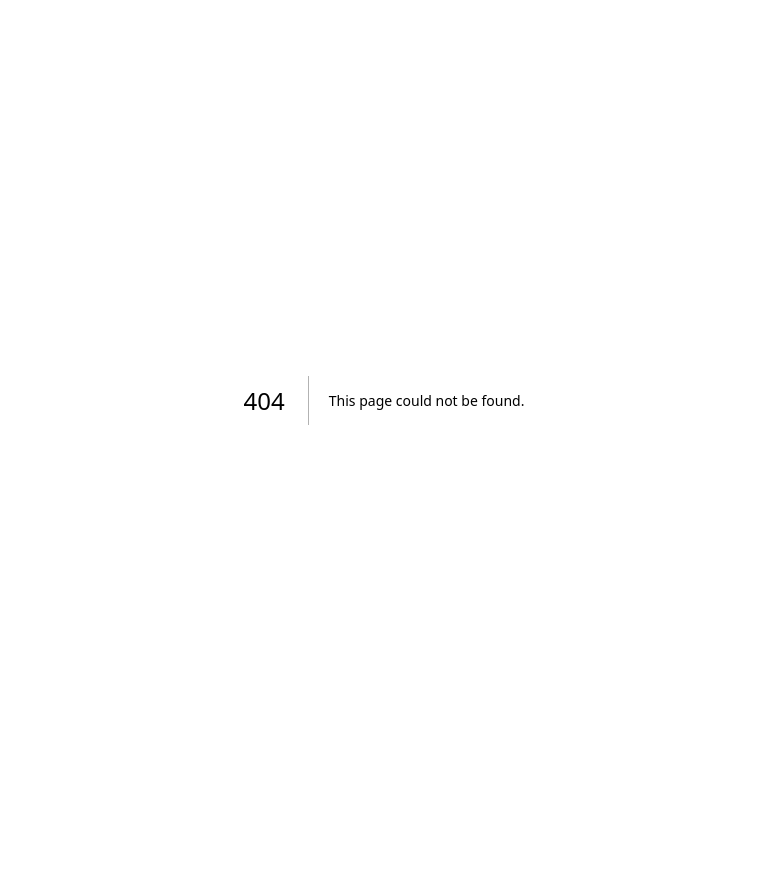
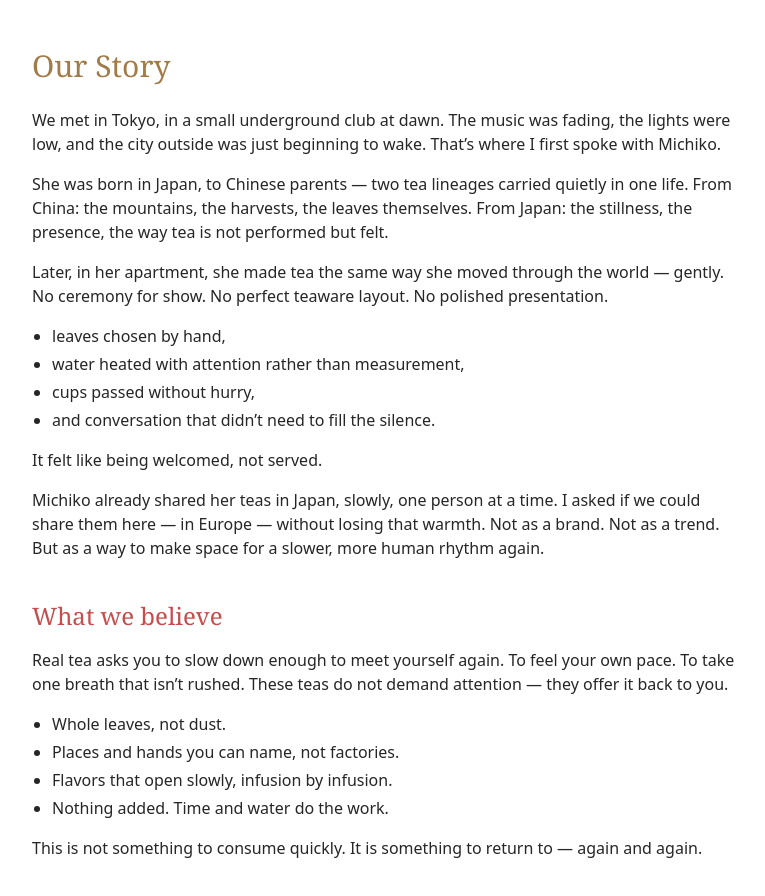
Before and after one commit to sierkvdv/Sumiko, a Next.js app: page /story in a window 1280 px wide. Before the commit this address had no page. Shown: the top 896 px of the page, without its empty margins (256-1021 px from the left). Before the commit the page ends 800 px from the top, so only its background shows below. Built offline with nearby package versions, Linux system fonts and the light colour scheme.

Commit message:
ux: move teas above story; add compact Story teaser on homepage; create /story page; update nav/hero links

```diff
--- a/app/page.jsx
+++ b/app/page.jsx
@@ -108,7 +108,7 @@ function TopBar({ onOpenCart, cartCount }) {
       <div className="mx-auto max-w-7xl px-4 sm:px-6 lg:px-8 py-3 flex items-center gap-6">
         <div className="flex items-center gap-3"><LogoWordmark /></div>
         <nav className="ml-auto hidden md:flex items-center gap-6 text-sm">
-          <a href="#story" className="hover:opacity-80">Story</a>
+          <a href="/story" className="hover:opacity-80">Story</a>
           <a href="#teas" className="hover:opacity-80">Teas</a>
           <a href="#ritual" className="hover:opacity-80">Ritual</a>
           <a href="#journal" className="hover:opacity-80">Journal</a>
@@ -270,7 +270,7 @@ function Hero({ onScrollToTeas }) {
           <button onClick={onScrollToTeas} className="px-4 py-2 rounded-xl text-white font-medium hover:opacity-90" style={{ background: COLORS.primary }}>
             Explore Teas
           </button>
-          <a href="#story" className="px-4 py-2 rounded-xl border font-medium hover:bg-black/5" style={{ borderColor: COLORS.primary, color: COLORS.primary }}>
+          <a href="/story" className="px-4 py-2 rounded-xl border font-medium hover:bg-black/5" style={{ borderColor: COLORS.primary, color: COLORS.primary }}>
             Our Story
           </a>
         </div>
@@ -279,52 +279,22 @@ function Hero({ onScrollToTeas }) {
   );
 }
 
-function Story() {
+function StoryTeaser() {
   return (
-    <section id="story" className="mt-10 grid gap-6 md:grid-cols-2">
-      <div className="rounded-2xl border border-black/5 bg-white p-6 shadow">
-        <h2 className="font-serif text-2xl" style={{ color: COLORS.primary }}>Our Story</h2>
-        <p className="mt-2 text-neutral-700">
-          We met in Tokyo, in a small underground club at dawn. The music was fading, the lights were low, and the city outside was just beginning to wake.
-          That’s where I first spoke with Michiko.
-        </p>
-        <p className="mt-2 text-neutral-700">
-          She was born in Japan, to Chinese parents — two tea lineages carried quietly in one life.
-          From China: the mountains, the harvests, the leaves themselves.
-          From Japan: the stillness, the presence, the way tea is not performed but felt.
-        </p>
-        <p className="mt-2 text-neutral-700">
-          Later, in her apartment, she made tea the same way she moved through the world — gently.
-          No ceremony for show. No perfect teaware layout. No polished presentation.
-        </p>
-        <p className="mt-2 text-neutral-700">Just:</p>
-        <ul className="mt-1 list-disc pl-5 text-neutral-700 space-y-1">
-          <li>leaves chosen by hand,</li>
-          <li>water heated with attention rather than measurement,</li>
-          <li>cups passed without hurry,</li>
-          <li>and conversation that didn’t need to fill the silence.</li>
-        </ul>
-        <p className="mt-2 text-neutral-700">It felt like being welcomed, not served.</p>
-        <p className="mt-2 text-neutral-700">
-          Michiko already shared her teas in Japan, slowly, one person at a time. I asked if we could share them here — in Europe — without losing that warmth.
-          Not as a brand. Not as a trend. But as a way to make space for a slower, more human rhythm again.
-        </p>
-      </div>
-      <div className="rounded-2xl border border-black/5 bg-white p-6 shadow">
-        <h3 className="font-serif text-xl" style={{ color: COLORS.accent }}>What we believe</h3>
-        <p className="mt-2 text-neutral-700">
-          Real tea asks you to slow down enough to meet yourself again. To feel your own pace. To take one breath that isn’t rushed.
-          These teas do not demand attention — they offer it back to you.
-        </p>
-        <ul className="mt-2 list-disc pl-5 text-neutral-700 space-y-1">
-          <li>Whole leaves, not dust.</li>
-          <li>Places and hands you can name, not factories.</li>
-          <li>Flavors that open slowly, infusion by infusion.</li>
-          <li>Nothing added. Time and water do the work.</li>
-        </ul>
-        <p className="mt-2 text-neutral-700">
-          This is not something to consume quickly. It is something to return to — again and again.
-        </p>
+    <section className="mt-12">
+      <div className="rounded-2xl border border-black/5 bg-white p-6 shadow flex flex-col md:flex-row md:items-center gap-6">
+        <div className="flex-1">
+          <h2 className="font-serif text-2xl" style={{ color: COLORS.primary }}>Our Story</h2>
+          <p className="mt-2 text-neutral-700">
+            Born between Chinese tea lineages and Japanese stillness, we share real tea the way it’s felt — not performed.
+            Slow, human, and warm.
+          </p>
+        </div>
+        <div>
+          <a href="/story" className="px-4 py-2 rounded-xl border font-medium hover:bg-black/5" style={{ borderColor: COLORS.primary, color: COLORS.primary }}>
+            Read the full story
+          </a>
+        </div>
       </div>
     </section>
   );
@@ -622,12 +592,10 @@ export default function App() {
     <CartProvider>
       <SiteLayout>
         <Hero onScrollToTeas={() => teasRef.current?.scrollIntoView({ behavior: "smooth" })} />
-        <Story />
-        <div ref={teasRef}>
-          <Teas onOpenDetail={onOpenDetail} />
-        </div>
+        <div ref={teasRef}><Teas onOpenDetail={onOpenDetail} /></div>
         <Ritual />
         <Journal />
+        <StoryTeaser />
         <Contact />
 
         <ProductModal open={modalOpen} teaId={activeTeaId} onClose={() => setModalOpen(false)} />
--- /dev/null
+++ b/app/story/page.jsx
@@ -0,0 +1,37 @@
+export default function StoryPage() {
+  const COLORS = {
+    primary: "#A27C48",
+    accent: "#C74C4C"
+  };
+  return (
+    <main className="mx-auto max-w-3xl px-4 sm:px-6 lg:px-8 py-12">
+      <h1 className="font-serif text-3xl" style={{ color: COLORS.primary }}>Our Story</h1>
+
+      <section className="mt-6 space-y-4 text-neutral-800">
+        <p>We met in Tokyo, in a small underground club at dawn. The music was fading, the lights were low, and the city outside was just beginning to wake. That’s where I first spoke with Michiko.</p>
+        <p>She was born in Japan, to Chinese parents — two tea lineages carried quietly in one life. From China: the mountains, the harvests, the leaves themselves. From Japan: the stillness, the presence, the way tea is not performed but felt.</p>
+        <p>Later, in her apartment, she made tea the same way she moved through the world — gently. No ceremony for show. No perfect teaware layout. No polished presentation.</p>
+        <ul className="list-disc pl-5 space-y-1">
+          <li>leaves chosen by hand,</li>
+          <li>water heated with attention rather than measurement,</li>
+          <li>cups passed without hurry,</li>
+          <li>and conversation that didn’t need to fill the silence.</li>
+        </ul>
+        <p>It felt like being welcomed, not served.</p>
+        <p>Michiko already shared her teas in Japan, slowly, one person at a time. I asked if we could share them here — in Europe — without losing that warmth. Not as a brand. Not as a trend. But as a way to make space for a slower, more human rhythm again.</p>
+      </section>
+
+      <h2 className="mt-10 font-serif text-2xl" style={{ color: COLORS.accent }}>What we believe</h2>
+      <section className="mt-4 space-y-4 text-neutral-800">
+        <p>Real tea asks you to slow down enough to meet yourself again. To feel your own pace. To take one breath that isn’t rushed. These teas do not demand attention — they offer it back to you.</p>
+        <ul className="list-disc pl-5 space-y-1">
+          <li>Whole leaves, not dust.</li>
+          <li>Places and hands you can name, not factories.</li>
+          <li>Flavors that open slowly, infusion by infusion.</li>
+          <li>Nothing added. Time and water do the work.</li>
+        </ul>
+        <p>This is not something to consume quickly. It is something to return to — again and again.</p>
+      </section>
+    </main>
+  );
+}
```
